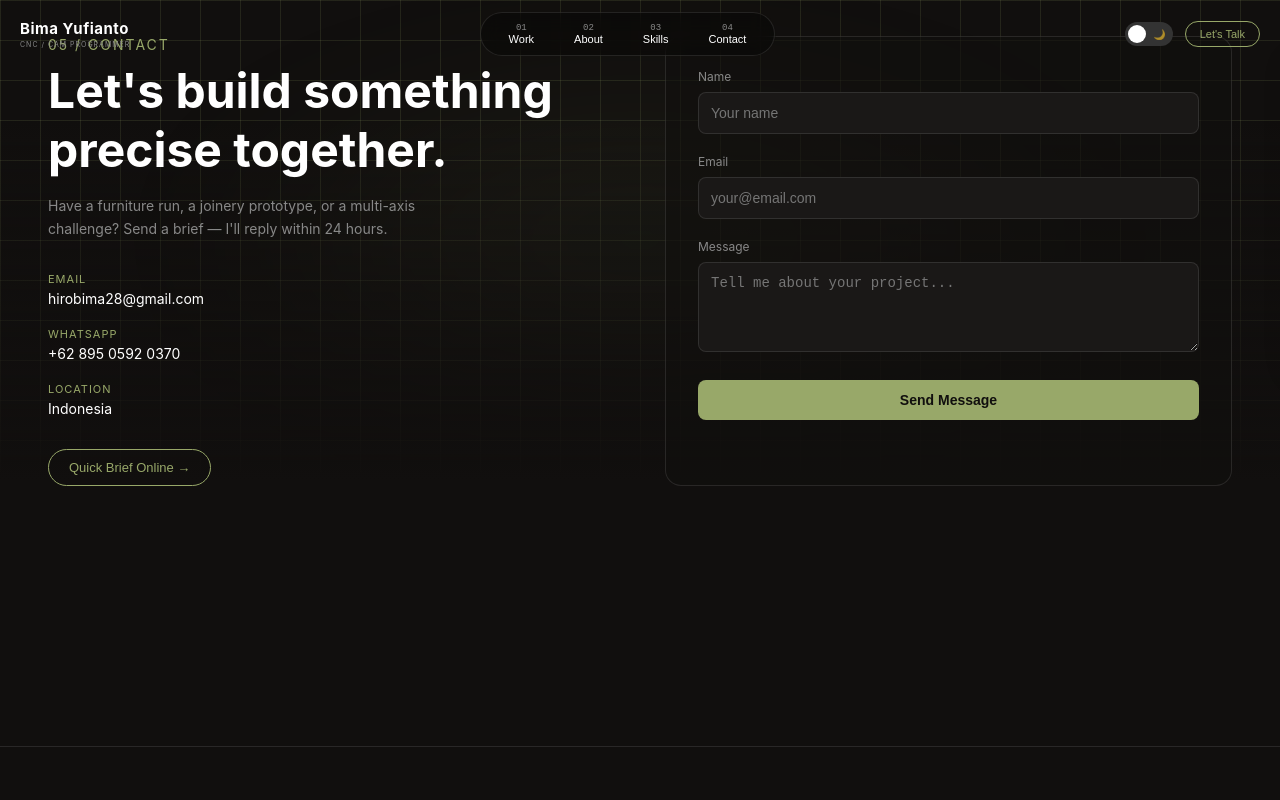
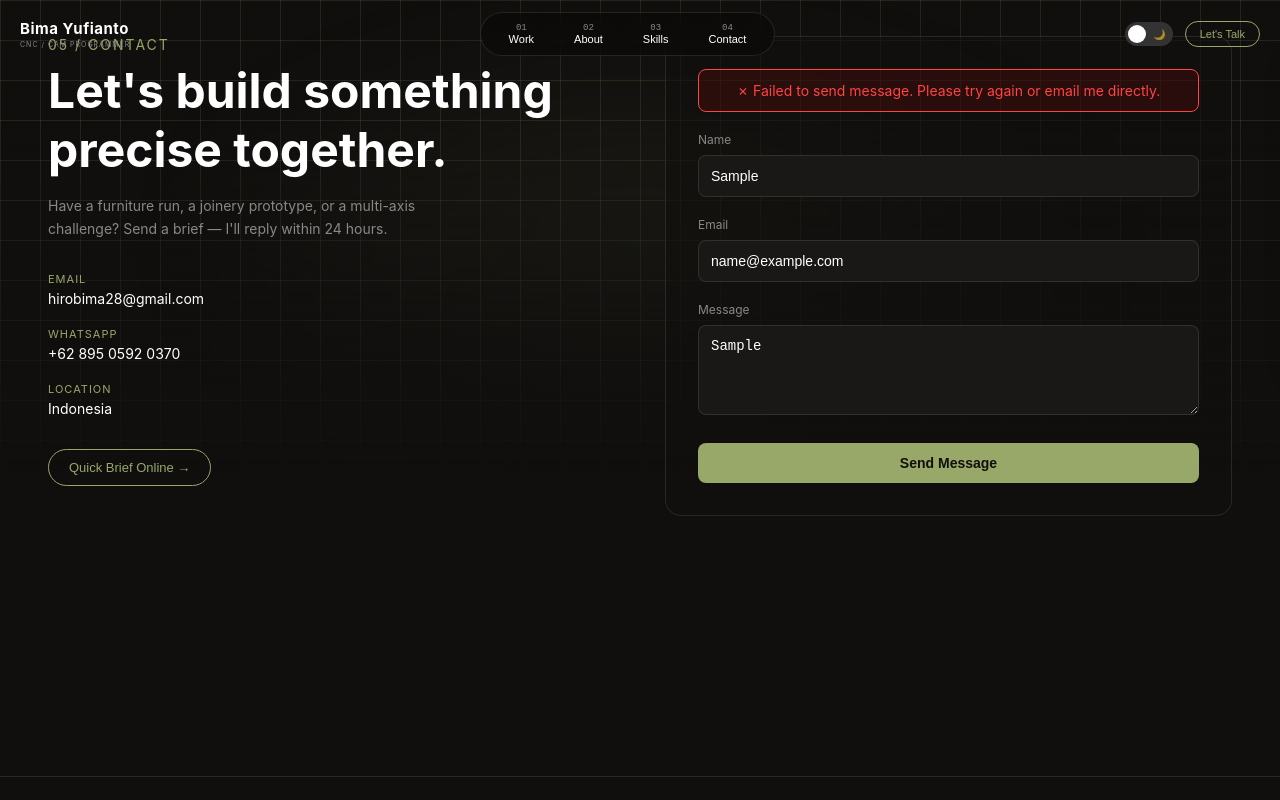
Before and after one commit to hirobima/BIMA-PORTFOLIO-WEB, a React (Create React App) app: page / in a window 1280 px wide. Both pictures are taken after typing "Sample", "name@example.com", "Sample" into the empty fields and a click on the button "Send Message". Shown: the part 2949-3749 px from the top of the page. Built offline with nearby package versions, Linux system fonts and the light colour scheme; no server answers.

Commit message:
Update Contact.jsx

```diff
--- a/src/components/Contact.jsx
+++ b/src/components/Contact.jsx
@@ -6,13 +6,45 @@ const Contact = () => {
     email: "",
     message: "",
   });
+  const [isSubmitting, setIsSubmitting] = useState(false);
+  const [submitStatus, setSubmitStatus] = useState(null);
 
-  const handleSubmit = (e) => {
+  // GANTI DENGAN FORM ID ANDA DARI FORMSPREE
+  const FORMSPREE_ID = "mojrabbr";
+
+  const handleSubmit = async (e) => {
     e.preventDefault();
-    alert(
-      `Terima kasih ${formData.name}! Pesan Anda telah dikirim. Saya akan menghubungi Anda dalam 24 jam.`
-    );
-    setFormData({ name: "", email: "", message: "" });
+    setIsSubmitting(true);
+    setSubmitStatus(null);
+
+    try {
+      const response = await fetch(`https://formspree.io/f/${FORMSPREE_ID}`, {
+        method: "POST",
+        headers: {
+          "Content-Type": "application/json",
+        },
+        body: JSON.stringify({
+          name: formData.name,
+          email: formData.email,
+          message: formData.message,
+          _subject: `New message from ${formData.name}`,
+        }),
+      });
+
+      if (response.ok) {
+        setSubmitStatus("success");
+        setFormData({ name: "", email: "", message: "" });
+        setTimeout(() => setSubmitStatus(null), 5000);
+      } else {
+        setSubmitStatus("error");
+        setTimeout(() => setSubmitStatus(null), 5000);
+      }
+    } catch (error) {
+      setSubmitStatus("error");
+      setTimeout(() => setSubmitStatus(null), 5000);
+    } finally {
+      setIsSubmitting(false);
+    }
   };
 
   return (
@@ -21,7 +53,7 @@ const Contact = () => {
       style={{ padding: "60px 0", borderTop: "1px solid var(--border-color)" }}
     >
       <div className="contact-grid">
-        {/* Left Column */}
+        {/* Left Column - Sama seperti sebelumnya */}
         <div>
           <div className="section-number" style={{ textAlign: "left" }}>
             05 / CONTACT
@@ -128,6 +160,42 @@ const Contact = () => {
         {/* Right Column - Contact Form */}
         <div className="contact-form">
           <form onSubmit={handleSubmit}>
+            {/* Success Message */}
+            {submitStatus === "success" && (
+              <div
+                style={{
+                  backgroundColor: "rgba(152,168,105,0.2)",
+                  border: "1px solid #98a869",
+                  borderRadius: "8px",
+                  padding: "12px",
+                  marginBottom: "20px",
+                  color: "#98a869",
+                  textAlign: "center",
+                  fontSize: "14px",
+                }}
+              >
+                ✓ Message sent successfully! I'll reply within 24 hours.
+              </div>
+            )}
+
+            {/* Error Message */}
+            {submitStatus === "error" && (
+              <div
+                style={{
+                  backgroundColor: "rgba(255,0,0,0.1)",
+                  border: "1px solid #ff4444",
+                  borderRadius: "8px",
+                  padding: "12px",
+                  marginBottom: "20px",
+                  color: "#ff4444",
+                  textAlign: "center",
+                  fontSize: "14px",
+                }}
+              >
+                ✗ Failed to send message. Please try again or email me directly.
+              </div>
+            )}
+
             <div style={{ marginBottom: "20px" }}>
               <label
                 style={{
@@ -148,6 +216,7 @@ const Contact = () => {
                 }
                 className="form-input"
                 placeholder="Your name"
+                disabled={isSubmitting}
               />
             </div>
 
@@ -171,6 +240,7 @@ const Contact = () => {
                 }
                 className="form-input"
                 placeholder="your@email.com"
+                disabled={isSubmitting}
               />
             </div>
 
@@ -194,11 +264,20 @@ const Contact = () => {
                 }
                 className="form-textarea"
                 placeholder="Tell me about your project..."
+                disabled={isSubmitting}
               ></textarea>
             </div>
 
-            <button type="submit" className="submit-btn">
-              Send Message
+            <button
+              type="submit"
+              className="submit-btn"
+              disabled={isSubmitting}
+              style={{
+                opacity: isSubmitting ? 0.7 : 1,
+                cursor: isSubmitting ? "not-allowed" : "pointer",
+              }}
+            >
+              {isSubmitting ? "Sending..." : "Send Message"}
             </button>
           </form>
         </div>
```
